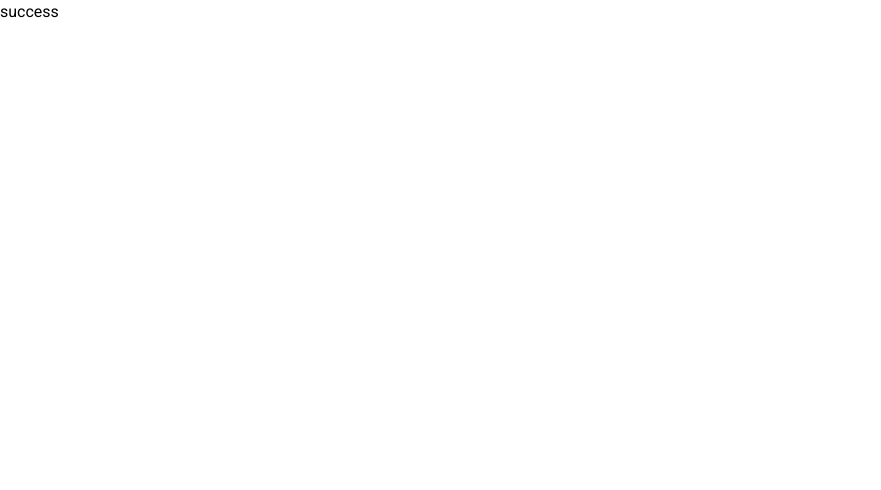
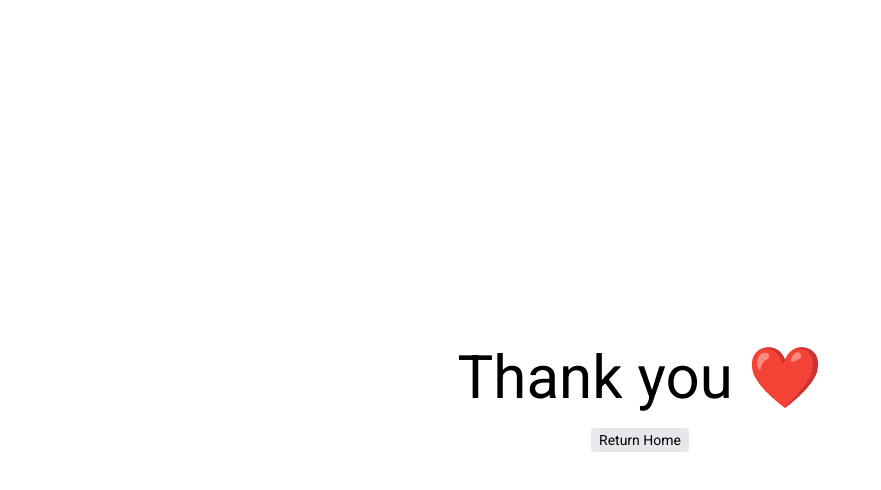
Before and after one commit to snowsneakers/another-portfolio, a Next.js app: page /success in a window 1280 px wide. Shown: the top 490 px of the page, without its empty margins (0-881 px from the left). Built offline with nearby package versions, Linux system fonts and the light colour scheme.

Commit message:
got form working and added redirect page

```diff
--- a/pages/success.js
+++ b/pages/success.js
@@ -1,5 +1,18 @@
+import Link from "next/link";
+
 const success = () => {
-     return <div>success</div>;
+     return (
+          <section className="flex items-center justify-center flex-col min-h-screen">
+               <h1 className="text-black dark:text-[#b1b1b1] text-6xl mb-5">
+                    Thank you ❤️
+               </h1>
+               <Link href="/">
+                    <button className="bg-gray-200 dark:bg-[#2A2A2A] hover:bg-gray-300 dark:hover:bg-[#424242] transition duration-300 ease-in-out rounded px-2 py-0.5 text-md md:text-sm">
+                         Return Home
+                    </button>
+               </Link>
+          </section>
+     );
 };
 
 export default success;
```
